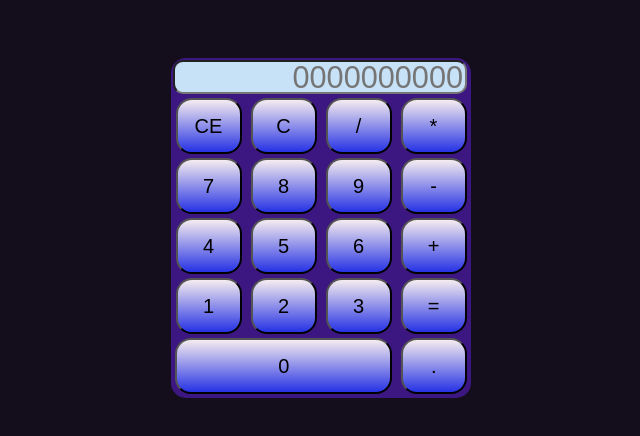
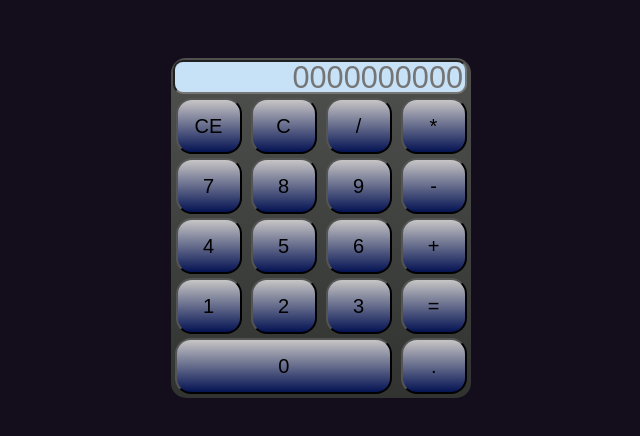
Before and after one commit to SLVGRM/2022, a plain HTML site: page Calculator/index.html in a window 1280 px wide. Shown: the whole page, without its empty margins (319-959 px from the left). Drawn offline with Linux system fonts and the light colour scheme.

Commit message:
small-fixes

```diff
--- a/Calculator/index.html
+++ b/Calculator/index.html
@@ -13,7 +13,7 @@
 <body>
     <div class="main-container">
         <div class="display">
-            <input class="input" placeholder="0000000000"></input>
+            <input type="number" class="input" placeholder="0000000000"></input>
         </div>
         <div class="buttons-container">
             <div class="button-row">
--- a/Calculator/styles.css
+++ b/Calculator/styles.css
@@ -1,12 +1,14 @@
 * {
   box-sizing: border-box;
 }
+
 body {
   display: flex;
   justify-content: center;
   align-content: center;
   background-color: rgb(20, 13, 27);
 }
+
 .main-container {
   margin: 50px;
   width: 300px;
@@ -14,14 +16,13 @@ body {
   display: flex;
   flex-direction: column;
   justify-content: center;
-  background-color: rgba(82, 29, 182, 0.658);
+  background: linear-gradient(#51534ff6, #313331);
   border-radius: 15px;
 }
 
 .buttons-container {
   width: 100%;
   height: 90%;
-
 }
 
 .button-row {
@@ -34,8 +35,14 @@ body {
   width: 66px;
   margin: 2px;
   border-radius: 16px;
-  background: linear-gradient(#fcf4f4f6, #2632e4);
+  background: linear-gradient(#cccacaf6, #041353);
   font-size: 15pt;
+}
+
+.btn:hover,
+.input:hover {
+  background: rgb(75, 238, 10);
+  cursor: pointer;
 }
 
 .display {
@@ -54,8 +61,15 @@ body {
   font-size: 23pt;
   border-radius: 10px;
   background-color: rgb(199, 225, 247);
+  styl;
 }
 
 .zero {
   width: 217px;
 }
+
+input::-webkit-outer-spin-button,
+input::-webkit-inner-spin-button {
+  -webkit-appearance: none;
+  margin: 0;
+}
```
